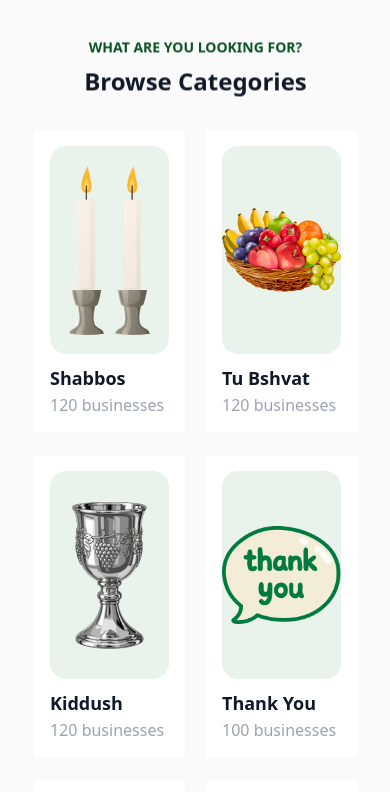
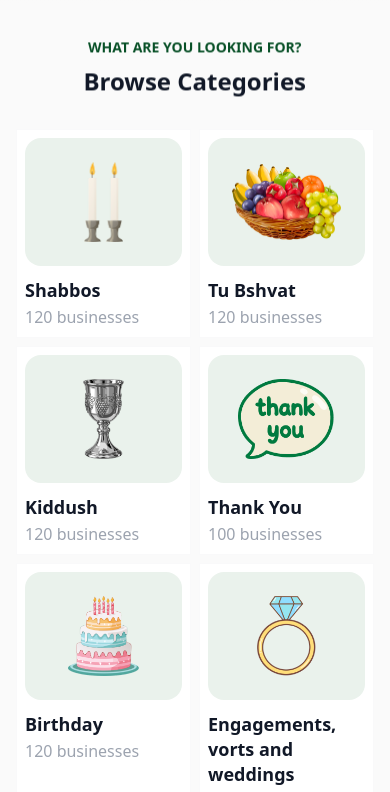
Before and after one commit to Sanjida-Khanam778/matana-admin, a React (Vite) app: page / in a window 390 px wide. Shown: the part 1160-1952 px from the top of the page. Built offline with nearby package versions, Linux system fonts and the light colour scheme; a web font is replaced by a local one.

Commit message:
browse categories responsive done

```diff
--- a/src/components/Browsecategories/Browsecategories.jsx
+++ b/src/components/Browsecategories/Browsecategories.jsx
@@ -66,7 +66,7 @@ function CategoryCard({ name, count, image, delayClass }) {
 
   return (
     <div
-      className={`cursor-pointer group bg-white p-4 relative overflow-hidden border border-gray-100/50 transition-all duration-300 hover:shadow-none reveal reveal-slide-up ${delayClass}`}
+      className={`cursor-pointer group bg-white p-2 md:p-4 relative overflow-hidden border border-gray-100/50 transition-all duration-300 hover:shadow-none reveal reveal-slide-up ${delayClass}`}
       onMouseEnter={() => setHovered(true)}
       onMouseLeave={() => setHovered(false)}
       onClick={handleClick}
@@ -90,11 +90,11 @@ function CategoryCard({ name, count, image, delayClass }) {
       />
 
       {/* Image */}
-      <div className="rounded-2xl bg-[#EAF2EC] overflow-hidden mb-3 relative flex items-center justify-center h-52">
+      <div className="rounded-2xl p-6 bg-[#EAF2EC] overflow-hidden mb-3 relative flex items-center justify-center md:h-52 h-32">
         <img
           src={image}
           alt={name}
-          className=" object-cover transition-transform duration-500 group-hover:scale-105"
+          className="w-full h-full object-contain transition-transform duration-500 group-hover:scale-105"
           draggable={false}
         />
       </div>
@@ -121,8 +121,8 @@ export default function BrowseCategories() {
   useScrollReveal();
 
   return (
-    <section id="    " className="w-full bg-[#FAFAFA] py-8 md:py-12 xl:py-20 reveal reveal-fade-in">
-      <div className="w-10/12 mx-auto">
+    <section id="categories" className="w-full bg-[#FAFAFA] py-8 md:py-12 xl:py-20 reveal reveal-fade-in">
+      <div className="w-11/12 md:w-10/12 mx-auto">
         {/* Header */}
         <div className="text-center mb-8 lg:mb-16 reveal reveal-fade-in reveal-delay-05">
           <p className="font-semibold text-sm lg:text-base text-primary uppercase mb-2">
@@ -134,7 +134,7 @@ export default function BrowseCategories() {
         </div>
 
         {/* Grid — 4 cols, 2 rows */}
-        <div className="grid grid-cols-2 lg:grid-cols-3 xl:grid-cols-4 gap-5 mb-10">
+        <div className="grid grid-cols-2 lg:grid-cols-3 xl:grid-cols-4 gap-2 md:gap-5 mb-10">
           {categories.map((cat, index) => (
             <CategoryCard
               key={cat.id}
```
